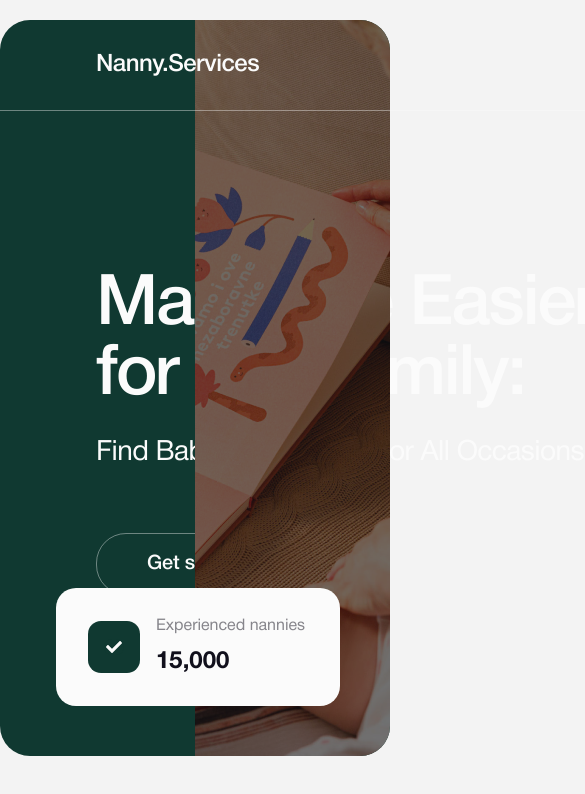
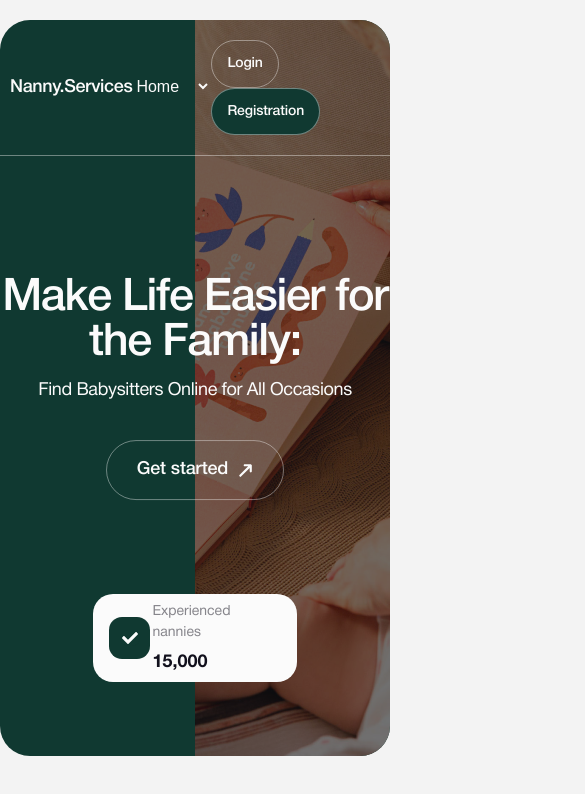
Before and after one commit to Step004/nanny-services-app, a React (Vite) app: page / in a window 390 px wide. Shown: the top 794 px of the page, 585 px wide, since content can reach past the window. Built offline with nearby package versions, Linux system fonts and the light colour scheme; no server answers; the database is empty.

Commit message:
гумова верстка for home page

```diff
--- a/src/components/AppBar/AppBar.jsx
+++ b/src/components/AppBar/AppBar.jsx
@@ -18,7 +18,7 @@ export default function AppBar({
   return (
     <header className={clsx(css.header, !isHomePage && css.headerFixed)}>
       <p className={css.logotype}>Nanny.Services</p>
-      <div className={css.navAndBut}>
+
         <Navigation isLoggedIn={isLoggedIn} />
         {isLoggedIn ? (
           <UserMenu />
@@ -28,7 +28,7 @@ export default function AppBar({
             openReg={handleOpenModalRegister}
           />
         )}
-      </div>
+
     </header>
   );
 }
--- a/src/components/AppBar/AppBar.module.css
+++ b/src/components/AppBar/AppBar.module.css
@@ -2,11 +2,12 @@
   display: flex;
   align-items: center;
   justify-content: space-between;
-  width: 1184px;
+  width: 100%;
   padding: 20px 96px;
   border-bottom: 1px solid rgba(251, 251, 251, 0.4);
   position: absolute;
   z-index: 2;
+  box-sizing: border-box;
 }
 
 .headerFixed {
@@ -27,18 +28,24 @@
   display: flex;
   flex-direction: row;
   align-items: center;
-  gap: 92px;
+  justify-content: space-between;
 }
 
 /* style for tablet */
-@media screen and (max-width: 1439px) and (min-width: 768px) {
+@media screen and (max-width: 1000px) {
   .header {
-    justify-content: space-between;
-    width: 720px;
     padding: 20px 24px;
   }
+    .logotype {
+      font-size: 20px;
+    }
 
-  .navAndBut {
-    gap: 18px;
+}
+@media screen and (max-width: 767px) and (min-width: 360px) {
+  .header {
+    padding: 20px 10px;
   }
+    .logotype {
+      font-size: 18px;
+    }
 }
--- a/src/components/AuthNav/AuthNav.jsx
+++ b/src/components/AuthNav/AuthNav.jsx
@@ -1,6 +1,6 @@
 import css from "./AuthNav.module.css";
 
-export default function AuthNav({ openLogIn, openReg, isLoggedIn }) {
+export default function AuthNav({ openLogIn, openReg }) {
   return (
     <div className={css.buttons}>
       <button className={css.logButton} onClick={openLogIn}>
--- a/src/components/AuthNav/AuthNav.module.css
+++ b/src/components/AuthNav/AuthNav.module.css
@@ -28,3 +28,25 @@
     margin-right: 8px;
     cursor: pointer;
 }
+
+@media screen and (max-width: 800px) {
+    .regButton {
+        padding: 14px 20px;
+        font-size: 14px;
+    }
+
+    .logButton {
+        padding: 14px 20px;
+        font-size: 14px;
+    }
+}
+
+@media screen and (max-width: 450px) {
+    .regButton {
+        padding: 14px 15px;
+    }
+
+    .logButton {
+        padding: 14px 15px;
+    }
+}
--- a/src/components/Hero/Hero.module.css
+++ b/src/components/Hero/Hero.module.css
@@ -15,9 +15,11 @@
 
 .heroTitle {
     position: absolute;
+    z-index: 4;
     left: 96px;
     top: 251px;
-    width: 517px;
+    width: 100%;
+    max-width: 517px;
 }
 
 .heroTitleH1 {
@@ -121,7 +123,7 @@
 }
 
 /* style for tablet */
-@media screen and (max-width: 1439px) and (min-width: 768px) {
+/* @media screen and (max-width: 1439px) and (min-width: 768px) {
     .heroTitle {
         left: 35px;
         top: 200px;
@@ -148,4 +150,83 @@
             padding: 10px;
             gap: 12px;
         }
+} */
+@media screen and (max-width: 750px) {
+    .heroTitle {
+        left: 50%;
+        top: 50%;
+        transform: translate(-50%, -50%);
+        text-align: center;
+    }
+
+    .heroTitleH1 {
+        font-size: 50px;
+        margin-bottom: 15px;
+        text-align: center;
+    }
+
+    .heroTitleH2 {
+        font-size: 20px;
+        margin-bottom: 44px;
+        text-align: center;
+    }
+
+    .navLink {
+        font-size: 18px;
+        padding: 18px 30px;
+
+    }
+
+    .expNan {
+        top: calc(100% - 148px);
+        left: calc(100% - 294px);
+        width: 234px;
+        height: 98px;
+        padding: 24px;
+        gap: 10px;
+    }
+
+    .expNan {
+        gap: 4px;
+    }
+
+    .check {
+        width: 42px;
+        height: 42px;
+        display: flex;
+    }
+
+    .expNanP1 {
+        font-size: 14px;
+    }
+
+    .expNanP2 {
+        font-size: 18px;
+    }
+
 }
+
+@media screen and (max-width: 420px) {
+    .heroTitleH1 {
+        font-size: 45px;
+    }
+
+    .heroTitleH2 {
+        font-size: 18px;
+        margin-bottom: 40px;
+    }
+
+    .expNan {
+        top: calc(100% - 118px);
+        left: 50%;
+        transform: translate(-50%, -50%);
+        width: 204px;
+        height: 88px;
+        padding: 16px;
+        gap: 8px;
+    }
+
+    .expNan {
+        gap: 2px;
+    }
+}
--- a/src/components/Navigation/Navigation.jsx
+++ b/src/components/Navigation/Navigation.jsx
@@ -9,6 +9,7 @@ const buildLinkClass = ({ isActive }) => {
 export default function Navigation({ isLoggedIn }) {
 
   return (
+    <>
       <nav className={css.navigation}>
         <NavLink to="/" className={buildLinkClass}>
           <p className={css.p}>Home</p>
@@ -24,5 +25,24 @@ export default function Navigation({ isLoggedIn }) {
           </NavLink>
         )}
       </nav>
+      <nav className={css.mobileNav}>
+        <select
+          className={css.select}
+          onChange={(e) => (window.location.href = e.target.value)}
+        >
+          <option value="/" className={buildLinkClass}>
+            Home
+          </option>
+          <option value="/nannies" className={buildLinkClass}>
+            Nannies
+          </option>
+          {isLoggedIn && (
+            <option value="/favorites" className={buildLinkClass}>
+              Favorites
+            </option>
+          )}
+        </select>
+      </nav>
+    </>
   );
 }
--- a/src/components/Navigation/Navigation.module.css
+++ b/src/components/Navigation/Navigation.module.css
@@ -9,6 +9,9 @@
     position: relative;
 }
 
+.mobileNav {
+    display: none;
+}
 
 .active::after {
     content: "•";
@@ -25,3 +28,34 @@
     flex-direction: row;
     gap: 40px;
 }
+
+.select {
+    background-color: transparent;
+    /* Прозорий фон */
+    border: none;
+    outline: none;
+    font-size: 16px;
+    font-weight: 500;
+    font-size: 16px;
+    line-height: 150%;
+    color: var(--button-hover);
+    cursor: pointer;
+}
+
+.select option {
+    color: var(--button-hover);
+    background-color: var(--main);
+}
+.select option:hover {
+    color: gray;
+}
+
+@media screen and (max-width: 780px) {
+    .navigation {
+        display: none;
+    }
+
+    .mobileNav {
+        display: block
+    }
+}
--- a/src/components/UserMenu/UserMenu.jsx
+++ b/src/components/UserMenu/UserMenu.jsx
@@ -1,13 +1,14 @@
-import { useNavigate } from 'react-router-dom';
-import { doSignOut } from '../firebase/auth.js';
-import css from './UserMenu.module.css';
+import { useNavigate } from "react-router-dom";
+import { doSignOut } from "../firebase/auth.js";
+import css from "./UserMenu.module.css";
 import { FaUser } from "react-icons/fa";
-import { useAuth } from '../contexts/authContexts/index.jsx';
+import { useAuth } from "../contexts/authContexts/index.jsx";
+import { IoIosLogOut } from "react-icons/io";
 
-export default function UserMenu( ) {
+export default function UserMenu() {
   const { currentUser } = useAuth();
 
-const navigate = useNavigate();
+  const navigate = useNavigate();
   const handleLogout = async () => {
     await doSignOut();
     navigate("/");
@@ -15,15 +16,17 @@ const navigate = useNavigate();
 
   return (
     <div className={css.wrapper}>
-      <p className={css.username}>
+      <div className={css.userNameContainer}>
         <span className={css.userIcon}>
           <FaUser className={css.userSvg} />
         </span>
-        {currentUser?.name || "Guest"}
-      </p>
+        <p className={css.username}>{currentUser?.name || "Guest"}</p>
+      </div>
+
       <button className={css.logout} onClick={handleLogout}>
         Logout
       </button>
+      <IoIosLogOut className={css.logoutSVG } />
     </div>
   );
 }
--- a/src/components/UserMenu/UserMenu.module.css
+++ b/src/components/UserMenu/UserMenu.module.css
@@ -2,7 +2,6 @@
     display: flex;
     align-items: center;
     gap: 24px;
-    margin-left: 125px;
 }
 
 .username {
@@ -12,6 +11,9 @@
     line-height: 111%;
     letter-spacing: -0.01em;
     color: #fbfbfb;
+}
+
+.userNameContainer {
     display: flex;
     align-items: center;
     gap: 14px;
@@ -47,3 +49,42 @@
     width: 16px;
     height: 16px;
 }
+
+.logoutSVG {
+    display: none;
+    fill: #fbfbfb;
+    width: 40px;
+    height: 40px;
+}
+
+@media screen and (max-width: 560px) {
+    .wrapper {
+        gap: 15px;
+    }
+
+    .username {
+        font-size: 16px;
+        width: 50px;
+        white-space: nowrap;
+        overflow: hidden;
+        text-overflow: ellipsis;
+    }
+
+    .userNameContainer {
+        gap: 8px;
+    }
+}
+
+@media screen and (max-width: 400px) {
+    .wrapper {
+        gap: 5px;
+    }
+
+    .logout{
+        display: none;
+    }
+    .logoutSVG {
+        display: block;
+
+    }
+}
--- a/src/pages/HomePage/HomePage.module.css
+++ b/src/pages/HomePage/HomePage.module.css
@@ -1,23 +1,9 @@
 .container {
     width: 100%;
     max-width: 1376px;
-    height: 736px;
+    min-height: 736px;
     margin: 20px auto;
     background-color: var(--main);
     border-radius: 30px;
     position: relative;
 }
-
-/* style for tablet */
-@media screen and (min-width: 768px) and (max-width: 1439px) {
-.container {
-        width: 100%;
-        max-width: 768px;
-        height: 736px;
-        margin-left: auto;
-        margin-right: auto;
-        background-color: var(--main);
-        border-radius: 30px;
-        position: relative;
-    }
-}
--- a/src/pages/NanniesPage/NanniesPage.module.css
+++ b/src/pages/NanniesPage/NanniesPage.module.css
@@ -19,17 +19,6 @@
     z-index: -1;
 }
 
-.example {
-    width: 500px;
-    height: 400px;
-    background: blue;
-}
-
-.text {
-    width: 100%;
-    height: 100px;
-    background: red;
-}
 .loadMoreBtnContainer{
     display: flex;
     justify-content: center;
```
Lines whose indentation alone changed are shown as unchanged.
